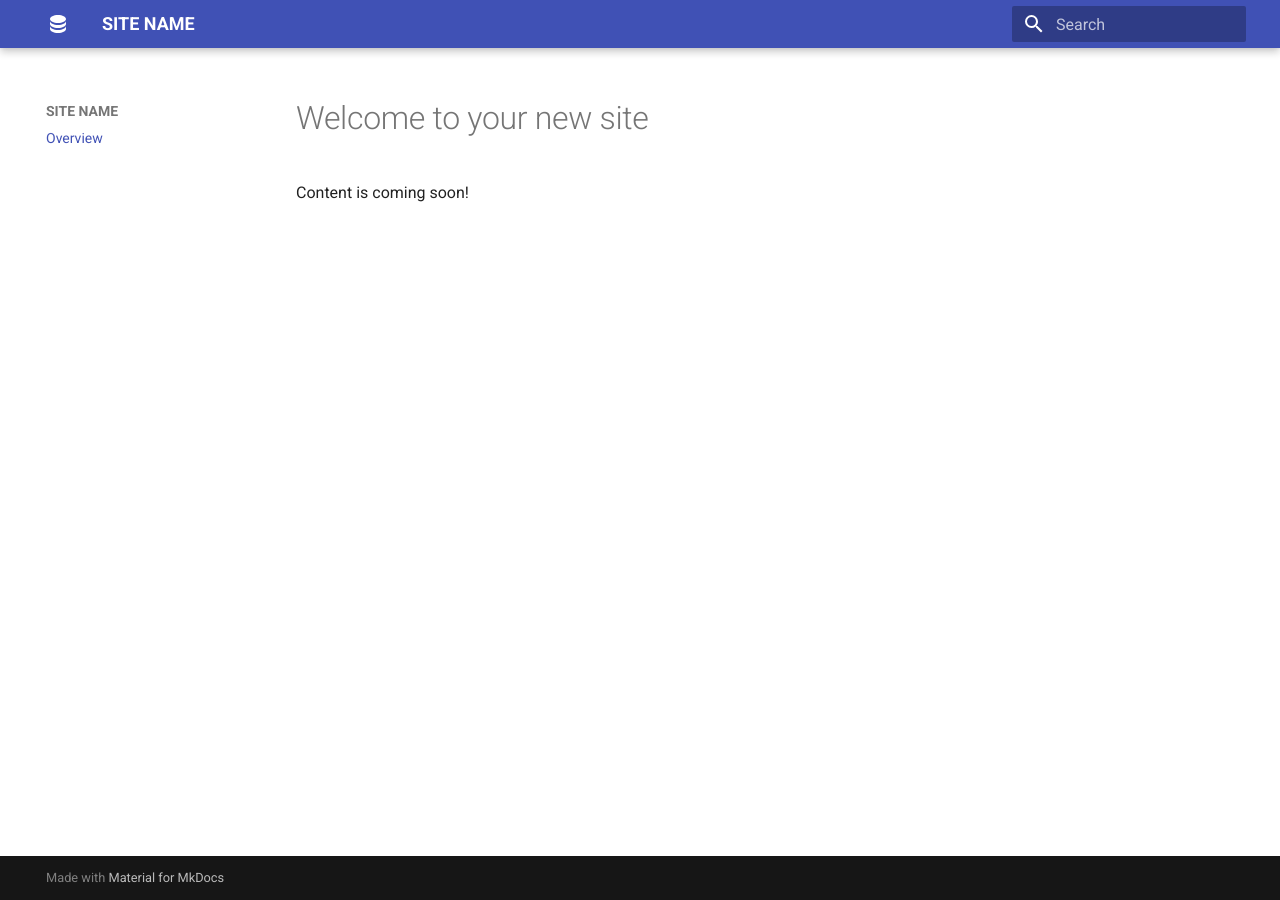
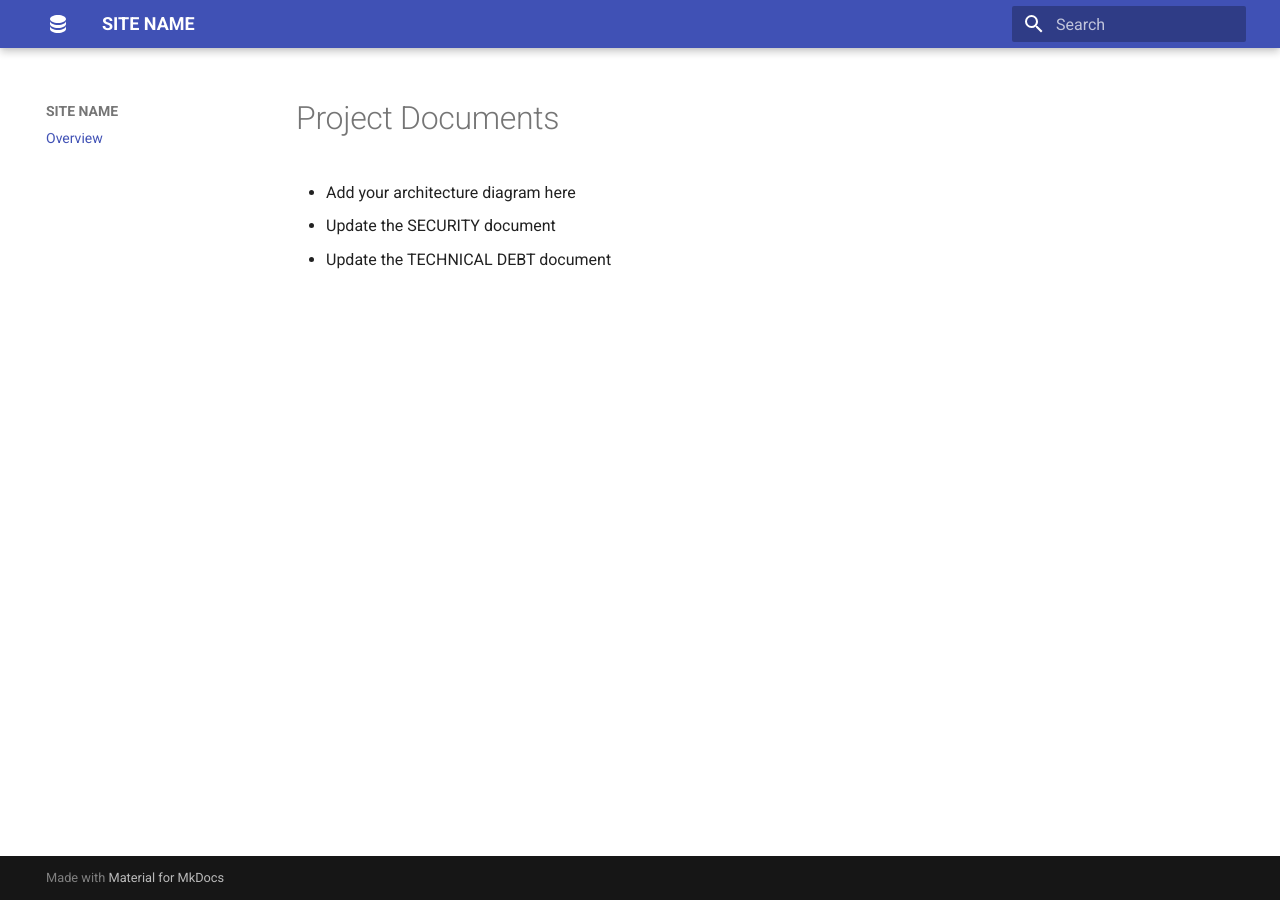
Before and after one commit to ingwanelabs/library-pipeline-template, an MkDocs documentation site: the page built from docs/index.md, in a window 1280 px wide. Built offline with MkDocs 1.6.1 and Material for MkDocs 9.7.7, drawn with Linux system fonts in a browser that asks for light colours.

Commit message:
Update index.md

```diff
--- a/docs/index.md
+++ b/docs/index.md
@@ -1,3 +1,5 @@
-# Welcome to your new site
+# Project Documents
 
-Content is coming soon!
+- Add your architecture diagram here
+- Update the SECURITY document
+- Update the TECHNICAL DEBT document
```
